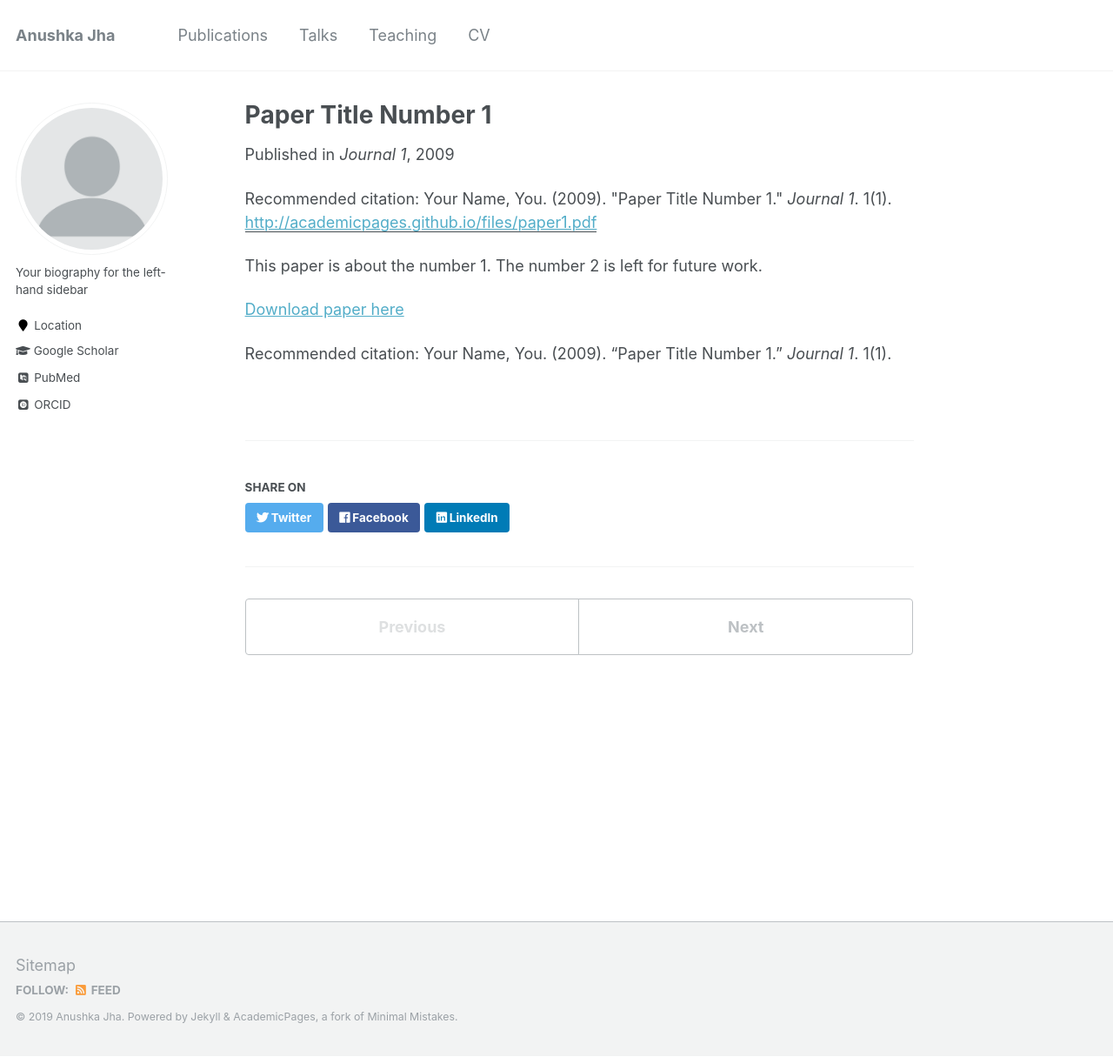
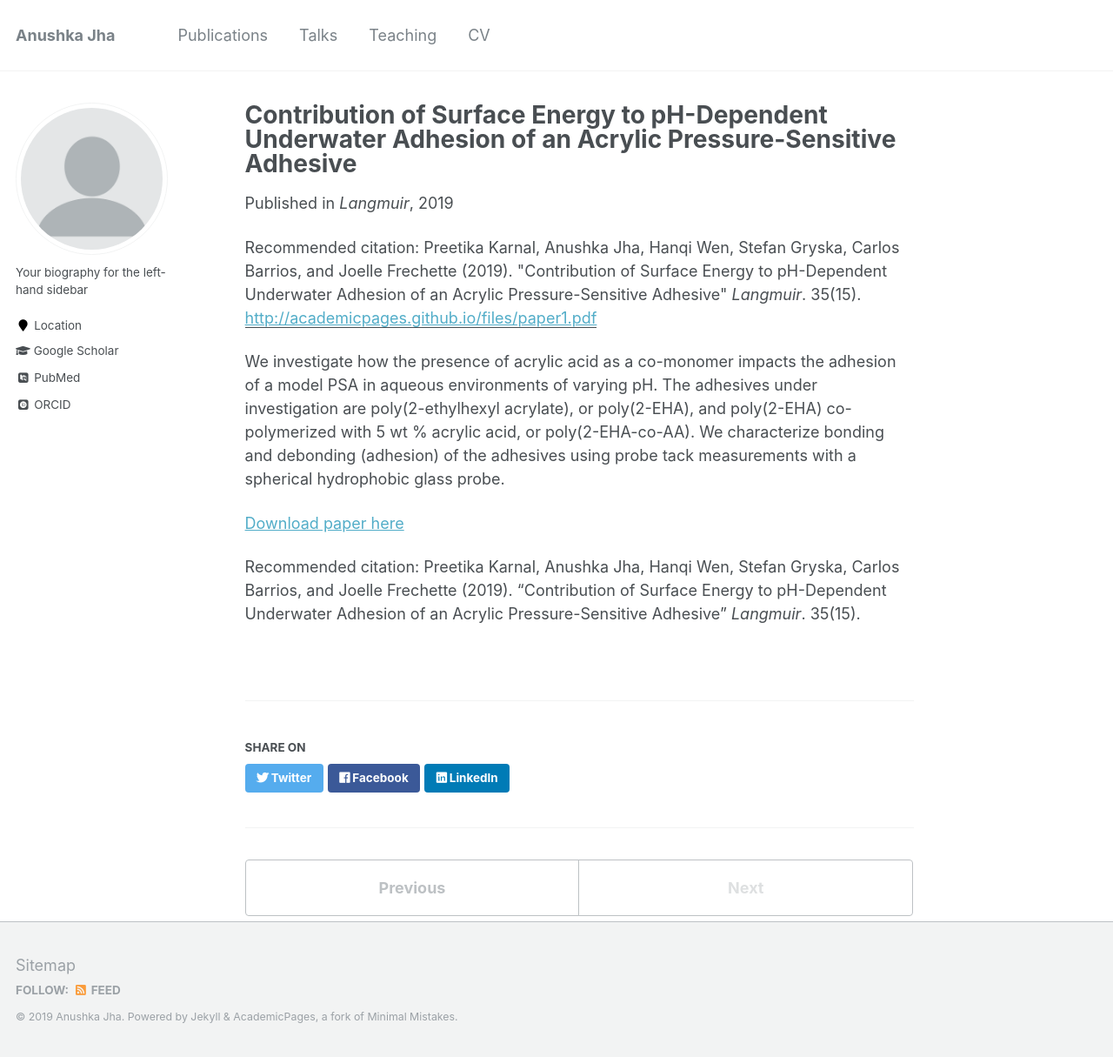
Before and after one commit to anushkaj11/anushkaj11.github.io, a Jekyll site: the page built from _publications/2009-10-01-paper-title-number-1.md, in a window 1280 px wide and 1215 px high. Shown: the whole window at 87% size. Built offline with Jekyll 4.4.1, drawn with Linux system fonts in a browser that asks for light colours; some web fonts are replaced.

Commit message:
Update 2009-10-01-paper-title-number-1.md

```diff
--- a/_publications/2009-10-01-paper-title-number-1.md
+++ b/_publications/2009-10-01-paper-title-number-1.md
@@ -1,15 +1,15 @@
 ---
-title: "Paper Title Number 1"
+title: "Contribution of Surface Energy to pH-Dependent Underwater Adhesion of an Acrylic Pressure-Sensitive Adhesive"
 collection: publications
 permalink: /publication/2009-10-01-paper-title-number-1
-excerpt: 'This paper is about the number 1. The number 2 is left for future work.'
-date: 2009-10-01
-venue: 'Journal 1'
+excerpt: 'We investigate how the presence of acrylic acid as a co-monomer impacts the adhesion of a model PSA in aqueous environments of varying pH. The adhesives under investigation are poly(2-ethylhexyl acrylate), or poly(2-EHA), and poly(2-EHA) co-polymerized with 5 wt % acrylic acid, or poly(2-EHA-co-AA). We characterize bonding and debonding (adhesion) of the adhesives using probe tack measurements with a spherical hydrophobic glass probe.'
+date: 2019-04-04
+venue: 'Langmuir'
 paperurl: 'http://academicpages.github.io/files/paper1.pdf'
-citation: 'Your Name, You. (2009). &quot;Paper Title Number 1.&quot; <i>Journal 1</i>. 1(1).'
+citation: 'Preetika Karnal, Anushka Jha, Hanqi Wen, Stefan Gryska, Carlos Barrios, and Joelle Frechette (2019). "Contribution of Surface Energy to pH-Dependent Underwater Adhesion of an Acrylic Pressure-Sensitive Adhesive" <i>Langmuir</i>. 35(15).'
 ---
-This paper is about the number 1. The number 2 is left for future work.
+We investigate how the presence of acrylic acid as a co-monomer impacts the adhesion of a model PSA in aqueous environments of varying pH. The adhesives under investigation are poly(2-ethylhexyl acrylate), or poly(2-EHA), and poly(2-EHA) co-polymerized with 5 wt % acrylic acid, or poly(2-EHA-co-AA). We characterize bonding and debonding (adhesion) of the adhesives using probe tack measurements with a spherical hydrophobic glass probe.
 
-[Download paper here](http://academicpages.github.io/files/paper1.pdf)
+[Download paper here](https://pubs.acs.org/doi/abs/10.1021/acs.langmuir.9b00120)
 
-Recommended citation: Your Name, You. (2009). "Paper Title Number 1." <i>Journal 1</i>. 1(1).
+Recommended citation: Preetika Karnal, Anushka Jha, Hanqi Wen, Stefan Gryska, Carlos Barrios, and Joelle Frechette (2019). "Contribution of Surface Energy to pH-Dependent Underwater Adhesion of an Acrylic Pressure-Sensitive Adhesive" <i>Langmuir</i>. 35(15).
```
